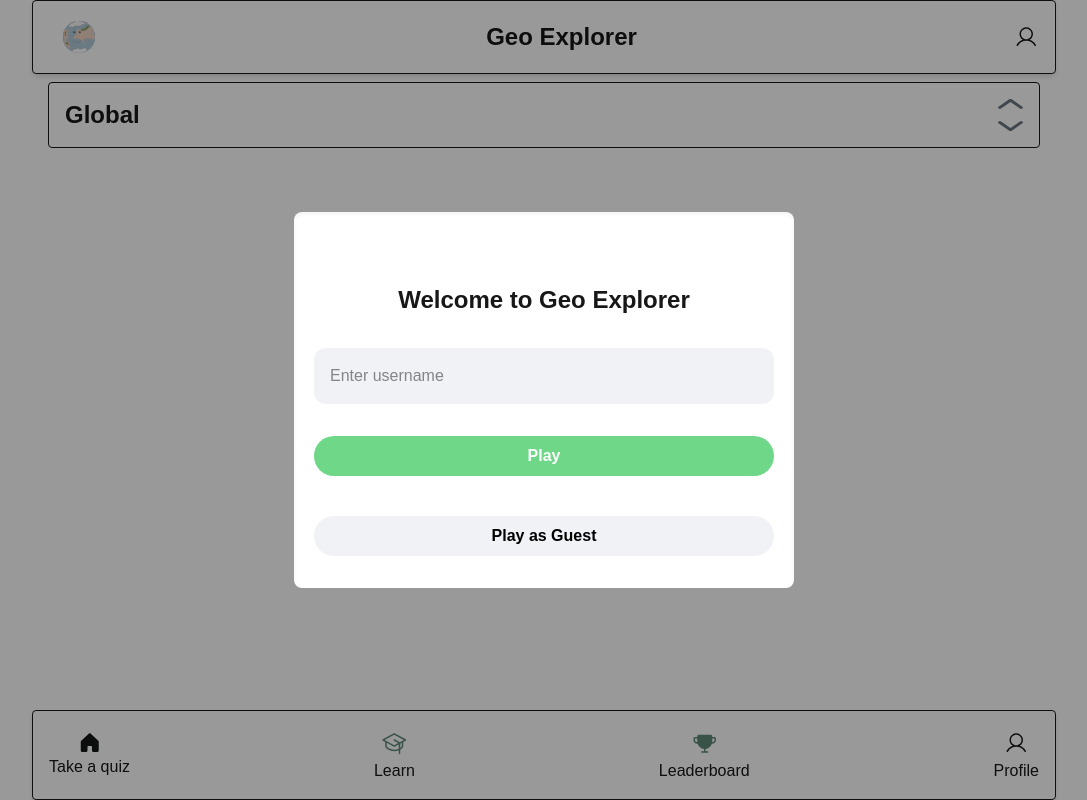
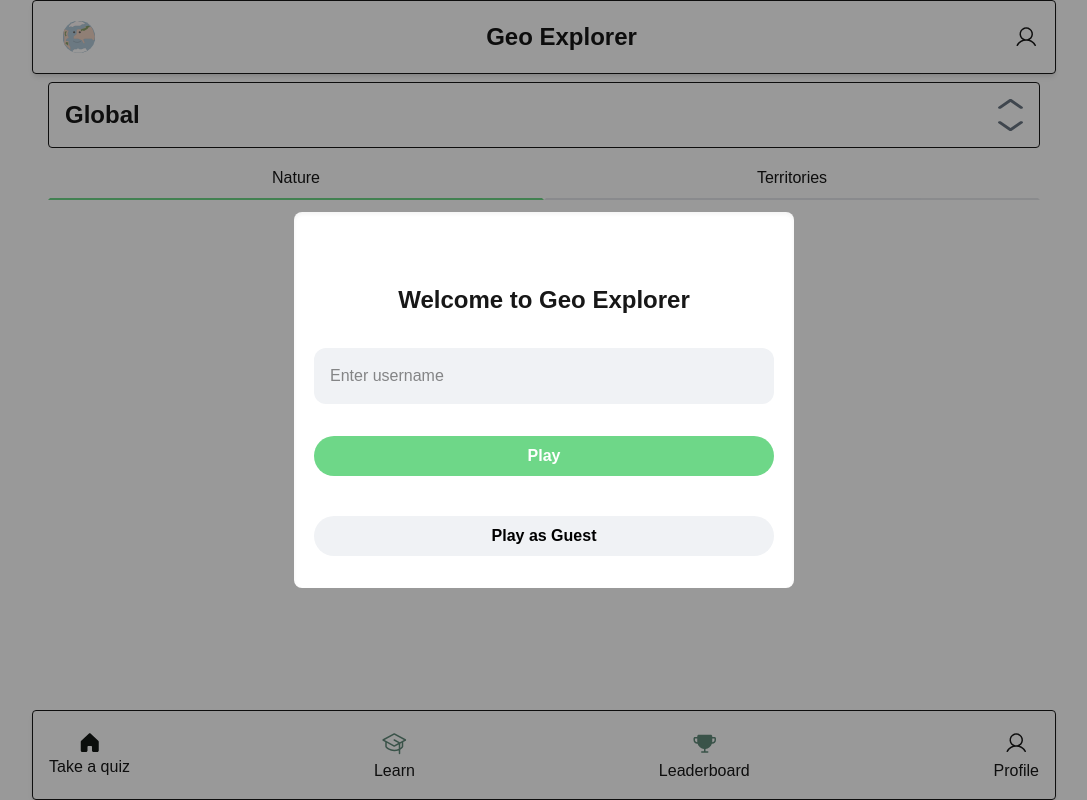
Before and after one commit to Group6-Route66/geo-explorer-fe, a Next.js app: page / in a window 1280 px wide. Shown: the whole page, without its empty margins (96-1183 px from the left). Built offline with nearby package versions, Linux system fonts and the light colour scheme.

Commit message:
add categories

```diff
--- a/src/app/learn/page.jsx
+++ b/src/app/learn/page.jsx
@@ -1,9 +1,13 @@
-import { Continent } from "@/components";
+import { Categories, Continent } from "@/components";
+import { CategoryProvider } from "@/contexts";
 
 export default function Learn() {
   return (
     <div className="container mx-auto px-4 lg:max-w-5xl">
       <Continent />
+      <CategoryProvider>
+        <Categories />
+      </CategoryProvider>
       Learn Page
     </div>
   );
--- a/src/app/page.js
+++ b/src/app/page.jsx
@@ -2,7 +2,8 @@
 
 import { useState } from "react";
 
-import { Continent, WelcomeScreen } from "@/components";
+import { Categories, Continent, WelcomeScreen } from "@/components";
+import { CategoryProvider } from "@/contexts";
 
 export default function Home() {
   const [isOpenWelcomeScreen, setOpenWelcomeScreen] = useState(true);
@@ -16,6 +17,9 @@ export default function Home() {
         closeWelcomeScreen={handleCloseWelcomeScreen}
       />
       <Continent />
+      <CategoryProvider>
+        <Categories />
+      </CategoryProvider>
     </div>
   );
 }
--- /dev/null
+++ b/src/components/Categories.jsx
@@ -0,0 +1,25 @@
+"use client";
+
+import { useCategory } from "@/contexts";
+
+const Categories = () => {
+  const { activeCategory, setActiveCategory, categories } = useCategory();
+
+  return (
+    <div className="w-full flex justify-center items-center">
+      {categories.map((category) => (
+        <button
+          key={category.id}
+          className={`${
+            activeCategory === category.category_name ? "border-b-green" : ""
+          } w-1/2 p-2 border-2 border-transparent border-b-gray-200`}
+          onClick={() => setActiveCategory(category.category_name)}
+        >
+          {category.category_name}
+        </button>
+      ))}
+    </div>
+  );
+};
+
+export default Categories;
--- a/src/components/index.js
+++ b/src/components/index.js
@@ -2,5 +2,6 @@ export { default as Header } from "./Header";
 export { default as Footer } from "./Footer";
 export { default as WelcomeScreen } from "./WelcomeScreen";
 export { default as Continent } from "./Continent";
+export { default as Categories } from "./Categories";
 
 export * from "./ui";
--- /dev/null
+++ b/src/contexts/CategoryContext.js
@@ -0,0 +1,27 @@
+"use client";
+
+import { createContext, useContext, useState } from "react";
+
+const CategoryContext = createContext();
+
+//mock
+const categories = [
+  { id: 1, category_name: "Nature" },
+  { id: 2, category_name: "Territories" },
+];
+
+export const CategoryProvider = ({ children }) => {
+  const [activeCategory, setActiveCategory] = useState(
+    categories[0].category_name
+  );
+
+  return (
+    <CategoryContext.Provider
+      value={{ activeCategory, setActiveCategory, categories }}
+    >
+      {children}
+    </CategoryContext.Provider>
+  );
+};
+
+export const useCategory = () => useContext(CategoryContext);
--- a/src/contexts/index.js
+++ b/src/contexts/index.js
@@ -1 +1,2 @@
 export * from "./UserContext";
+export * from "./CategoryContext";
```
